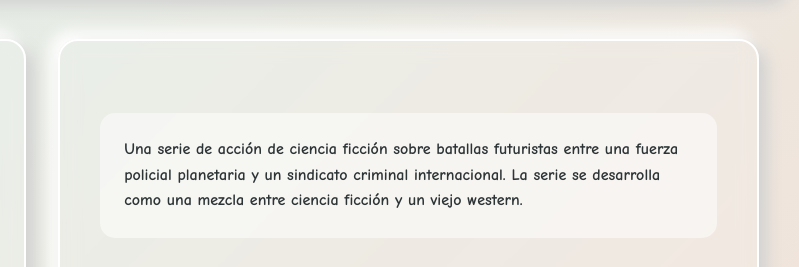
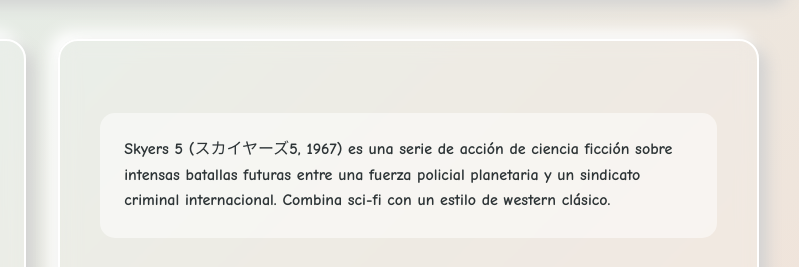
Before and after one commit to RemastersAnime4k/RemastersAnime4k.github.io, a plain HTML site: page Skyers 5 スカイヤーズ5 (1967).html in a window 1280 px wide. Shown: the part 101-368 px from the top of the page, 481-1280 px from the left. Drawn offline with nearby package versions, Linux system fonts and the light colour scheme.

Commit message:
Update Skyers 5 スカイヤーズ5 (1967).html

```diff
--- a/Skyers 5 スカイヤーズ5 (1967).html
+++ b/Skyers 5 スカイヤーズ5 (1967).html
@@ -1169,7 +1169,7 @@
 		<!-- Sección de información -->
         <section class="anime-info" aria-labelledby="info-title">
             <h2 id="anime-title" class="sr-only">Skyers 5 スカイヤーズ5 1967</h2>
-            <p class="anime-description">Una serie de acción de ciencia ficción sobre batallas futuristas entre una fuerza policial planetaria y un sindicato criminal internacional. La serie se desarrolla como una mezcla entre ciencia ficción y un viejo western.</p>
+            <p class="anime-description">Skyers 5 (スカイヤーズ5, 1967) es una serie de acción de ciencia ficción sobre intensas batallas futuras entre una fuerza policial planetaria y un sindicato criminal internacional. Combina sci-fi con un estilo de western clásico.</p>
 			<div class="detail-boxes" role="region" aria-label="Detalles del anime">
                 <div class="detail-item">
                     <span class="detail-label">ESTADO</span>
```
